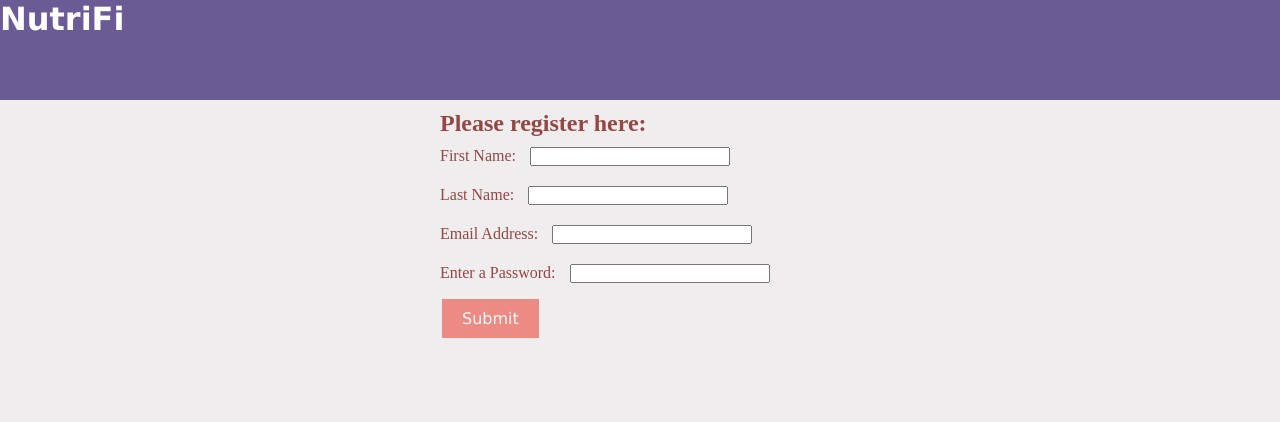
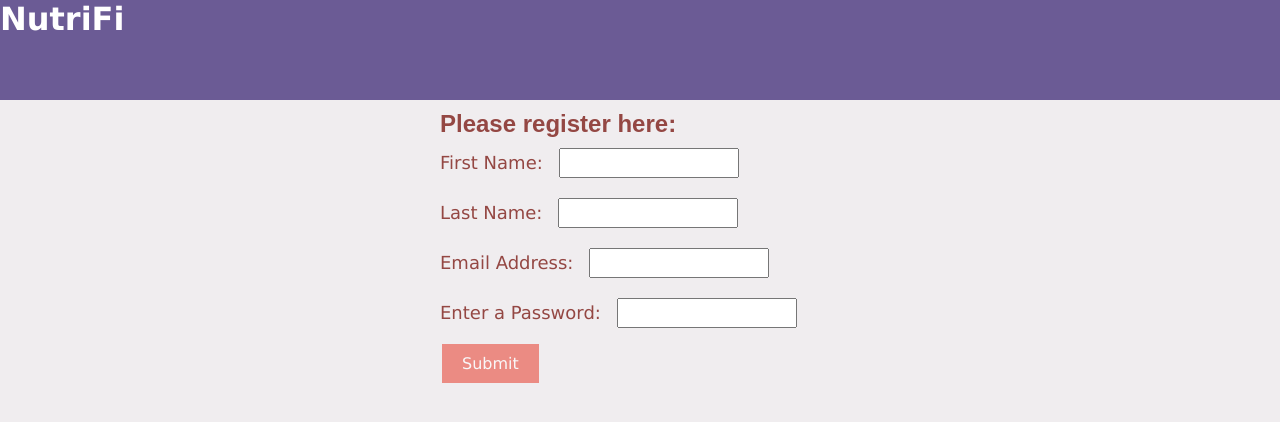
Before and after one commit to Jesskos/nutrify, a Flask app: page /register in a window 1280 px wide. Shown: the top 422 px of the page. Run offline with Flask 2, Linux system fonts and the light colour scheme.

Commit message:
modifed templates on login/logout page to increase height of textspaces

```diff
--- a/templates/base1.html
+++ b/templates/base1.html
@@ -54,19 +54,30 @@
  	}
 
  	.textinput {
- 		width: 200px;
+ 		width: 180px;
  		padding:0px;
  		margin: 10px;
  		box-sizing: border-box;
+        height: 30px;
+        font: Arial;
+        font-size: 18px;
+        botder: 3px black;
  	}
 
+    .labelinput {
+    font-family: Verdana;
+    font-size: 18px;
+    color: #944743;
+    }
+
  	h2 {
- 		color: #944743 ;
+ 		color: #944743;
+        font-family: Arial;
  	}
 
  	label {
  		color: #944743;
- 		font: Verdana;
+ 		font: Arial;
  	}
 
  	.center {
--- a/templates/base2.html
+++ b/templates/base2.html
@@ -16,13 +16,13 @@
     }
 
     .container {
-    margin-left: 4px;
+    margin-left: 0px;
     display: block;
     border: 1px red;
     }
 
      .container2 {
-    margin-left: 10px;
+    margin-left: 25px;
     display: block;
     border: 1px red;
     }
@@ -71,6 +71,8 @@
     display: inline-block;
     margin-bottom: 12px
   }
+
+
 
 
 
--- a/templates/login.html
+++ b/templates/login.html
@@ -13,9 +13,9 @@
 
 <div><form action="/get-login-info" class='center' method="GET">
 	<h2> Please Log In </h2>
-	<label for='email'> Email Address </label>
+	<label for='email' class="labelinput"> Email Address </label>
 	<input type="text" name="email" class='textinput' required> <p>
-	<label for='password'> Password </label>
+	<label for='password' class="labelinput"> Password </label>
 	<input type="password" name="password" class='textinput' required> <p>
 	<input type="submit" class="submitbutton">
 </form></div>
--- a/templates/recipesearchresults.html
+++ b/templates/recipesearchresults.html
@@ -9,14 +9,14 @@
 		<h2> Hello, {{ session["name"] }}. We found the following recipes for you. </h2>
 
 		   {% for recipe in recipes %}
-		   <div class="container">
+		   <div class="container2">
 		       <p><img src= {{ recipe['recipe_image'] }}></p>
 		       <p><h3>{{ recipe['recipe_name'] }} </h3></p>
 		       <form action="{{ recipe['recipe_blog_url'] }}">
     			<input type="submit" class="nutritionbutton" value="Nutrition Information" />
 				</form>
 				 <form action="{{ recipe['recipe_url'] }}">
-    			<input type="submit" class="instructionbutton" value="Nutrition Information" />
+    			<input type="submit" class="instructionbutton" value="Instructions" />
 				</form>
 		   	   <b><h6> Health Labels:</b>
 		            {% for label in recipe['labels'] %}
--- a/templates/register.html
+++ b/templates/register.html
@@ -12,13 +12,13 @@
 <div class='center'><form action="/add-registration-info" method="POST" >
 
 	<h2> Please register here:</h2>
-	<label for='firstname'> First Name: </label>
+	<label for='firstname' class="labelinput"> First Name: </label>
 	<input type="text" class='textinput' name="firstname" required> <p>
-	<label for='lastname'> Last Name: </label>
+	<label for='lastname' class="labelinput"> Last Name: </label>
 	<input type="text" name="lastname" class='textinput' required> <p>
-	<label for='email'> Email Address: </label>
+	<label for='email' class="labelinput"> Email Address: </label>
 	<input type="text" name="email" class='textinput' required> <p>
-	<label for='password'> Enter a Password: </label>
+	<label for='password' class="labelinput"> Enter a Password: </label>
 	<input type="password" name="password" class='textinput' required> <p>
 	<input type="submit" class="submitbutton">
 </form> <div>
```
Also changed, not shown: templates/viewsavedrecipes.html (+8 -3 lines).
